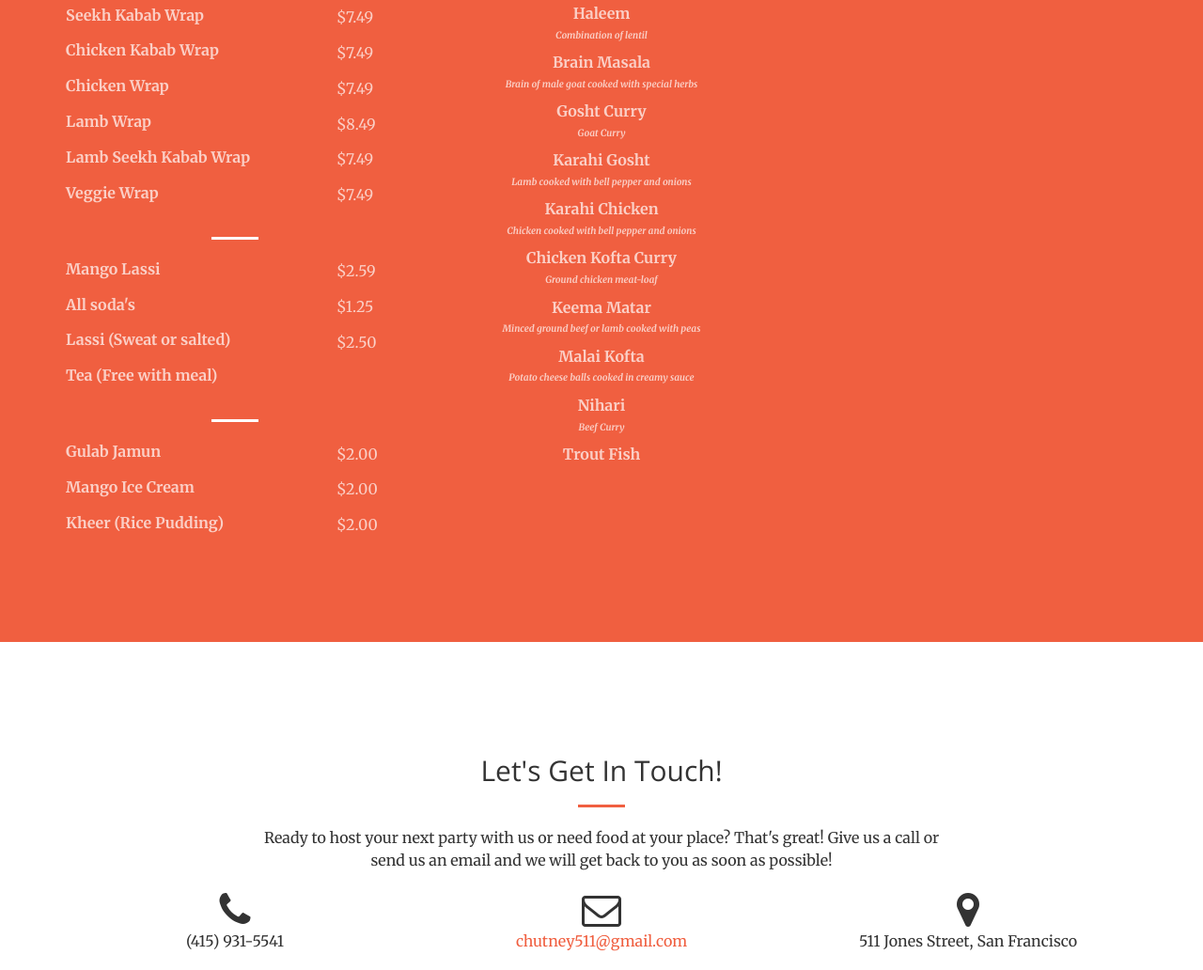
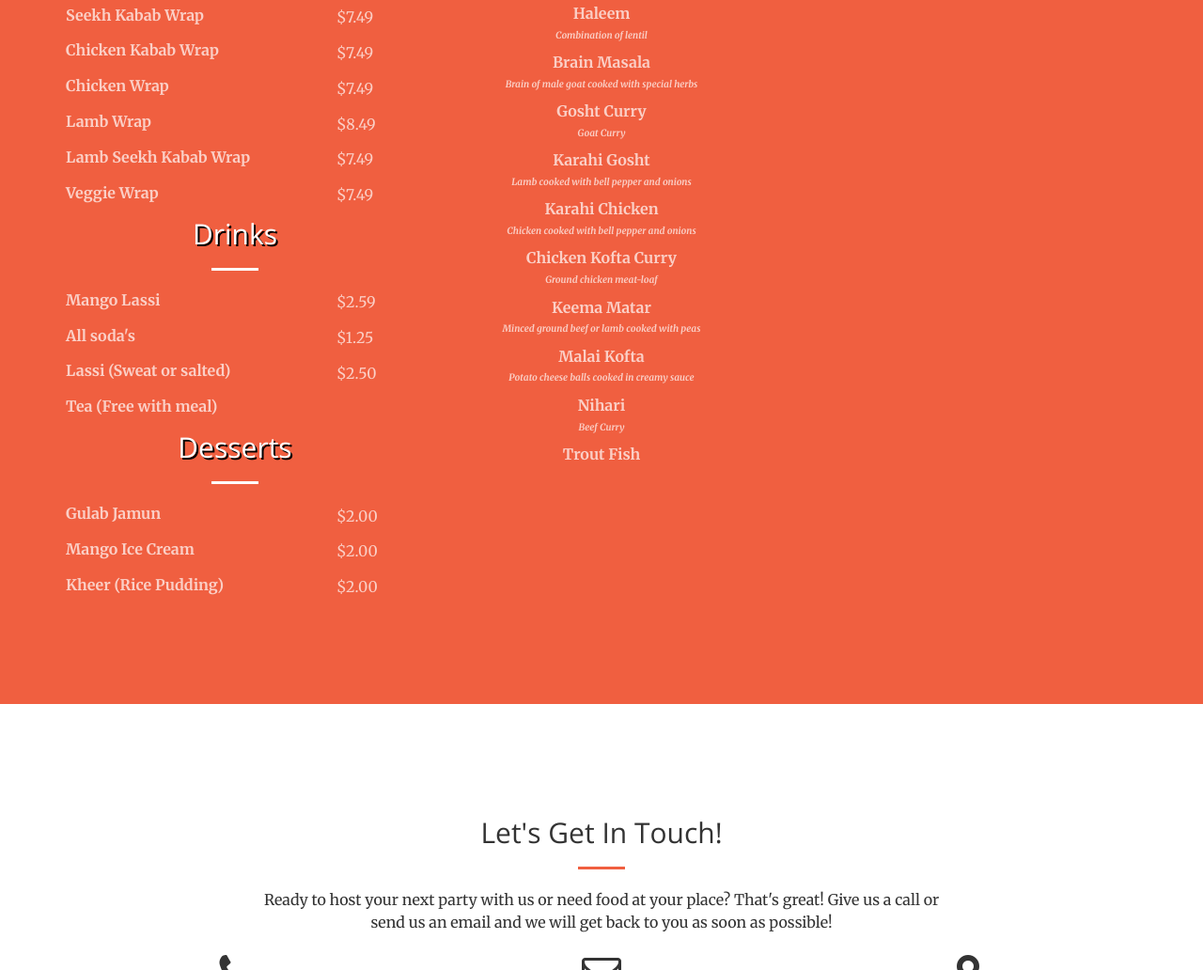
Before and after one commit to kashifali554/Chutney_demo, a website: page index.html in a window 1280 px wide. Shown: the part 3025-4057 px from the top of the page at 94% size. Drawn offline with nearby package versions, Linux system fonts and the light colour scheme.

Commit message:
Desserts and drinks heading added

```diff
--- a/index.html
+++ b/index.html
@@ -553,7 +553,7 @@
             </table>
             <!-- Drinks -->
             <table style="width:100%">
-              <h2 class="section-heading text-center"></h2>
+              <h2 class="section-heading text-center">Drinks</h2>
               <hr class="light">
               <tr>
                 <th class="text-faded dish">Mango Lassi</th>
@@ -586,7 +586,7 @@
             </table>
             <!-- Desserts -->
             <table style="width:100%">
-              <h2 class="section-heading text-center"></h2>
+              <h2 class="section-heading text-center">Desserts</h2>
               <hr class="light">
               <tr>
                 <th class="text-faded dish">Gulab Jamun</th>
```
